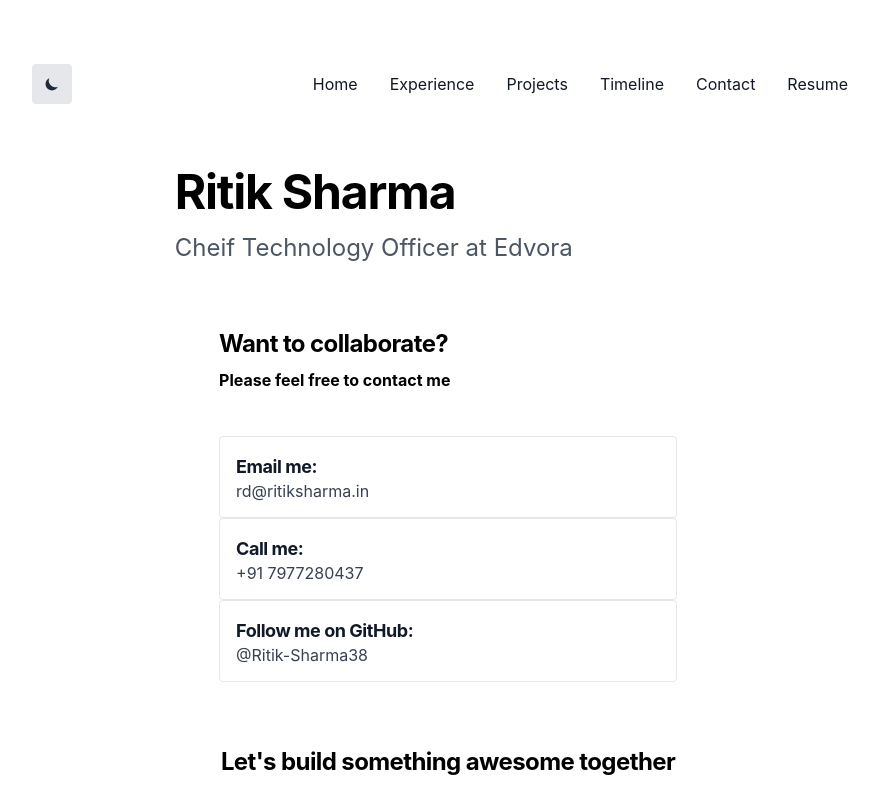
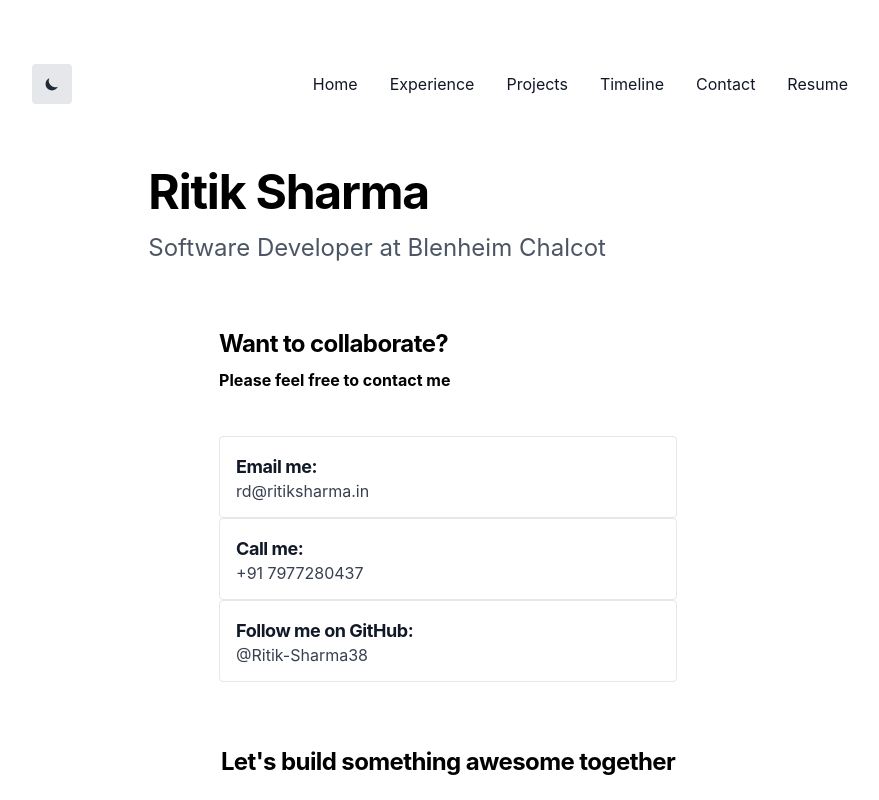
Before and after one commit to Ritik-Sharma38/ritiksharma, a Next.js app: page /contact in a window 1280 px wide. Shown: the top 800 px of the page, without its empty margins (192-1071 px from the left). Built offline with nearby package versions, Linux system fonts and the light colour scheme; what @tailwindcss/typography would draw is missing.

Commit message:
Update contact.js

```diff
--- a/pages/contact.js
+++ b/pages/contact.js
@@ -30,7 +30,7 @@ export default function About() {
 					Ritik Sharma
 				</h2>
 				<p className="text-2xl text-gray-600 dark:text-gray-400">
-					Cheif Technology Officer at Edvora &nbsp;&nbsp;&nbsp;&nbsp;&nbsp;&nbsp;&nbsp;&nbsp;&nbsp;&nbsp;&nbsp;&nbsp;&nbsp;&nbsp;&nbsp;&nbsp;&nbsp;&nbsp;&nbsp;&nbsp;&nbsp;
+					Software Developer at Blenheim Chalcot &nbsp;&nbsp;&nbsp;&nbsp;&nbsp;&nbsp;&nbsp;&nbsp;&nbsp;&nbsp;&nbsp;&nbsp;&nbsp;&nbsp;&nbsp;&nbsp;&nbsp;&nbsp;&nbsp;&nbsp;
 				</p>
 			</div>
 			<div className="justify-center items-start max-w-2xl mx-auto mb-16">
```
